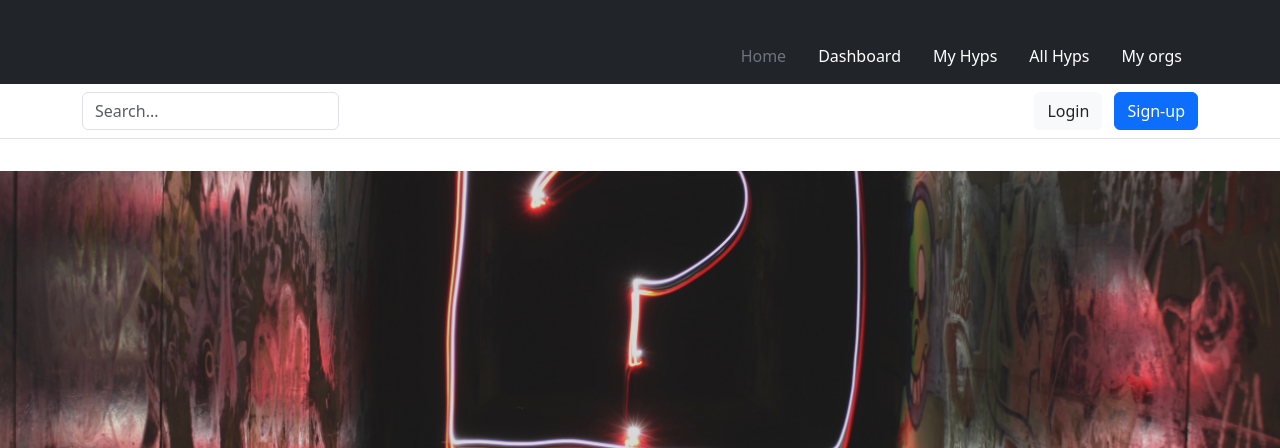
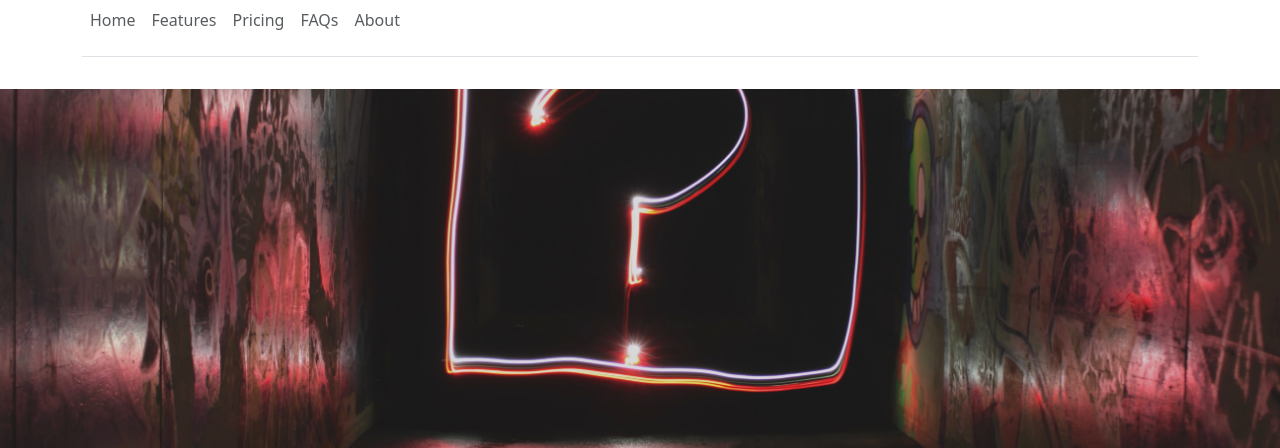
Before and after one commit to premalatha-balan/pyflask, a Flask app: page / in a window 1280 px wide. Shown: the top 448 px of the page. Run offline with Flask 2, Linux system fonts and the light colour scheme.

Commit message:
changed the nav bar

```diff
--- a/templates/hypitems.html
+++ b/templates/hypitems.html
@@ -7,7 +7,7 @@
     {% endif %}
  </div>
       <div class='col-3'; margin-bottom: 10px;>
-     <button type="button" class="btn btn-outline-primary">Check it out</button>
+     <a type="button" class="btn btn-outline-primary" href="https://www.google.com/" target=”_blank”>Check it out</a>
    <div class='col-6';>
      <a href="mailto:premalatha.balan@gmail.com?subject=HypPopulate%20for%20{{hyp['title']}}&body=Assumption%3A%20If%20this(X)%20is%20done%2Fexists%2C%20this%20(Y)%20will%20happen.%0D%0A%0D%0AX%20%3D%20%3CXXXXXX%3E%0D%0AY%20%3D%20%3Cyyyyyyy%3E%0D%0A%0D%0A" type="button" class="btn btn-outline-primary">Add a similar hyp</a>
    </div>
--- a/templates/nav.html
+++ b/templates/nav.html
@@ -1,56 +1,11 @@
+<div class="container">
+    <ul class="nav justify-content-right border-bottom pb-3 mb-3">
+      <li class="nav-item"><a href="#" class="nav-link px-2 text-muted">Home</a></li>
+      <li class="nav-item"><a href="#" class="nav-link px-2 text-muted">Features</a></li>
+      <li class="nav-item"><a href="#" class="nav-link px-2 text-muted">Pricing</a></li>
+      <li class="nav-item"><a href="#" class="nav-link px-2 text-muted">FAQs</a></li>
+      <li class="nav-item"><a href="#" class="nav-link px-2 text-muted">About</a></li>
+    </ul>
+</div>
 
-
-    <div class="px-3 py-2 text-bg-dark">
-      <div class="container">
-        <div class="d-flex flex-wrap align-items-center justify-content-center justify-content-lg-start">
-          <a href="/" class="d-flex align-items-center my-2 my-lg-0 me-lg-auto text-white text-decoration-none">
-            <svg class="bi me-2" width="40" height="32" role="img" aria-label="Bootstrap"><use xlink:href="#bootstrap"/></svg>
-          </a>
-
-          <ul class="nav col-12 col-lg-auto my-2 justify-content-center my-md-0 text-small">
-            <li>
-              <a href="#" class="nav-link text-secondary">
-                <svg class="bi d-block mx-auto mb-1" width="24" height="24"><use xlink:href="#home"/></svg>
-                Home
-              </a>
-            </li>
-            <li>
-              <a href="#" class="nav-link text-white">
-                <svg class="bi d-block mx-auto mb-1" width="24" height="24"><use xlink:href="#speedometer2"/></svg>
-                Dashboard
-              </a>
-            </li>
-            <li>
-              <a href="#" class="nav-link text-white">
-                <svg class="bi d-block mx-auto mb-1" width="24" height="24"><use xlink:href="#table"/></svg>
-                My Hyps
-              </a>
-            </li>
-            <li>
-              <a href="#" class="nav-link text-white">
-                <svg class="bi d-block mx-auto mb-1" width="24" height="24"><use xlink:href="#grid"/></svg>
-                All Hyps
-              </a>
-            </li>
-            <li>
-              <a href="#" class="nav-link text-white">
-                <svg class="bi d-block mx-auto mb-1" width="24" height="24"><use xlink:href="#people-circle"/></svg>
-                My orgs
-              </a>
-            </li>
-          </ul>
-        </div>
-      </div>
-    </div>
-    <div class="px-3 py-2 border-bottom mb-3">
-      <div class="container d-flex flex-wrap justify-content-center">
-        <form class="col-12 col-lg-auto mb-2 mb-lg-0 me-lg-auto" role="search">
-          <input type="search" class="form-control" placeholder="Search..." aria-label="Search">
-        </form>
-
-        <div class="text-end">
-          <button type="button" class="btn btn-light text-dark me-2">Login</button>
-          <button type="button" class="btn btn-primary">Sign-up</button>
-        </div>
-      </div>
-    </div>
+<div class="b-example-divider"></div>
```
